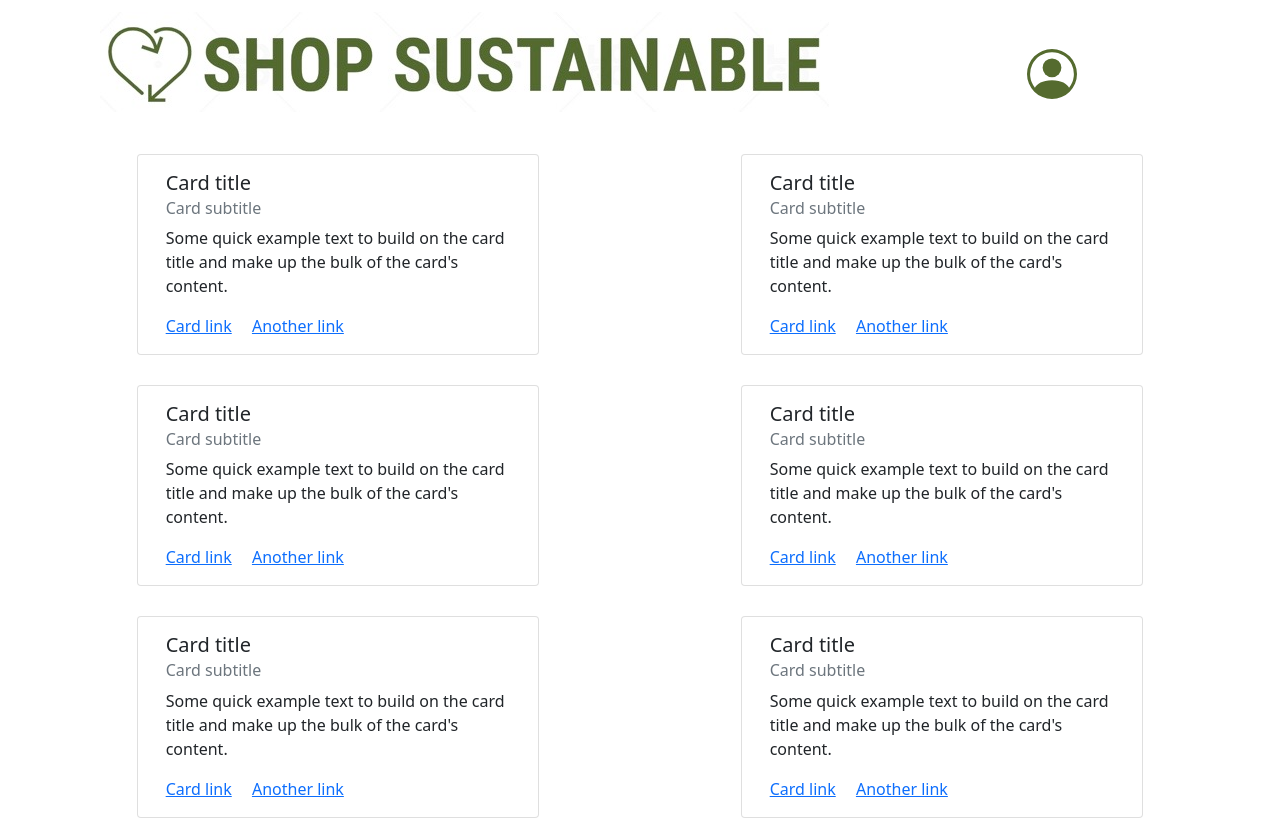
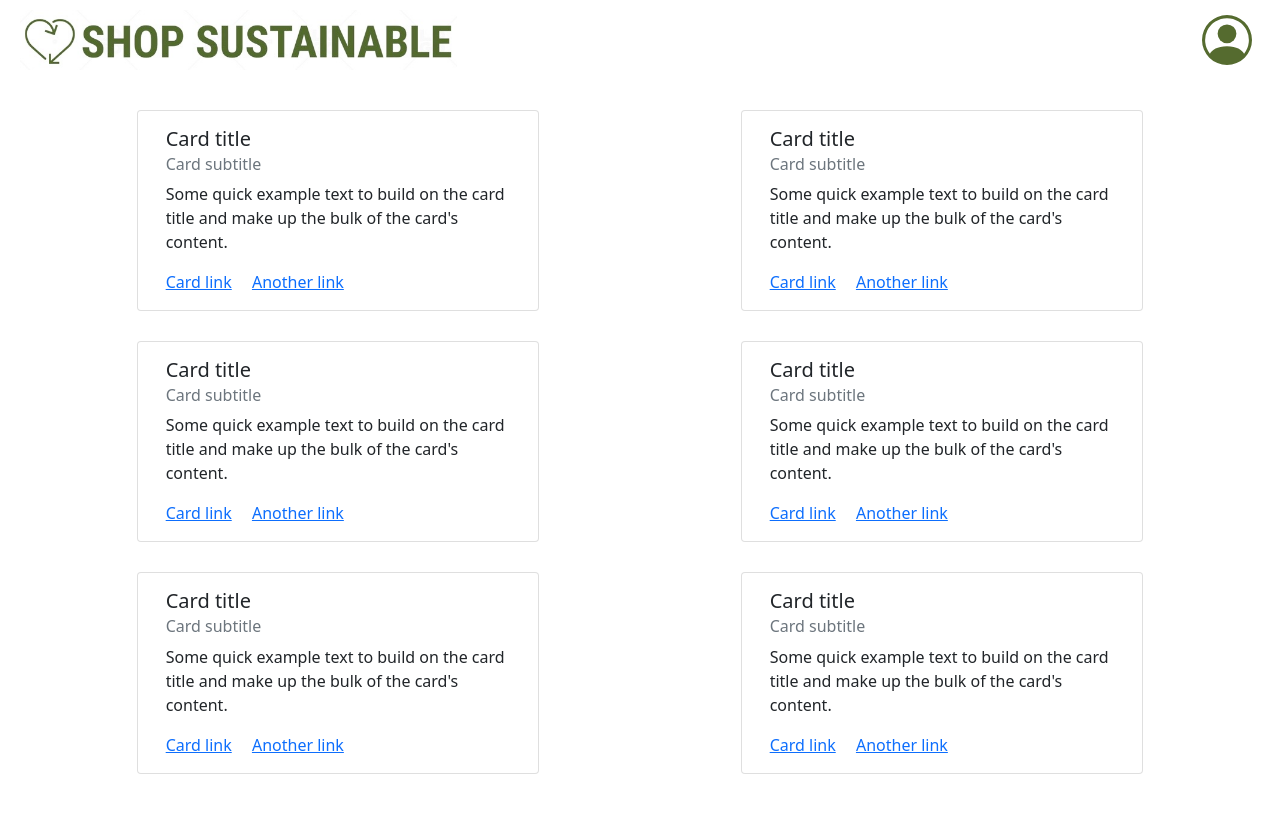
Before and after one commit to pvandhana/SustainabilityProject, a plain HTML site: page search.html in a window 1280 px wide. Drawn offline with nearby package versions, Linux system fonts and the light colour scheme; a script that the page names is missing.

Commit message:
connect-pages

```diff
--- a/index.html
+++ b/index.html
@@ -1,7 +1,7 @@
 <!DOCTYPE html>
 
 <head>
-    <link rel="stylesheet" href="style.css">
+    <link rel="stylesheet" href="index-style.css">
     <link rel="stylesheet" href="https://cdn.jsdelivr.net/npm/bootstrap@4.6.1/dist/css/bootstrap.min.css" integrity="sha384-zCbKRCUGaJDkqS1kPbPd7TveP5iyJE0EjAuZQTgFLD2ylzuqKfdKlfG/eSrtxUkn" crossorigin="anonymous">
     <script src="https://cdn.jsdelivr.net/npm/@popperjs/core@2.9.2/dist/umd/popper.min.js" integrity="sha384-IQsoLXl5PILFhosVNubq5LC7Qb9DXgDA9i+tQ8Zj3iwWAwPtgFTxbJ8NT4GN1R8p" crossorigin="anonymous"></script>
     <script src="https://cdn.jsdelivr.net/npm/jquery@3.5.1/dist/jquery.slim.min.js" integrity="sha384-DfXdz2htPH0lsSSs5nCTpuj/zy4C+OGpamoFVy38MVBnE+IbbVYUew+OrCXaRkfj" crossorigin="anonymous"></script>
@@ -15,7 +15,7 @@
                 <a clas="nav-link" href="index.html"><img src="logo.jpg" alt="Logo" style="height: 60px; object-fit: cover;"></a>
             </li>
         </ul>
-        <div class="collapse navbar-collapse justify-content-end" id="navbarToggle" style="margin-right: 15px;">
+        <div class="collapse navbar-collapse justify-content-end" id="navbarToggle">
             <ul class="nav navbar-nav">
                 <li class="nav-item justify-content-end">
                     <a class="nav-link" href="profile.html">
@@ -37,7 +37,7 @@
                 <hr class="my-4" style="background-color: #556B2F;">
                 <p>Description</p>
             </div>
-            <a class="btn btn-primary btn-lg" id="search-button" href="search-page.html" role="button">Start searching!</a>
+            <a class="btn btn-primary btn-lg" id="search-button" href="search.html" role="button">Start searching!</a>
         </div>
     </div>
     <div class="container" style="margin-top: 50px; margin-bottom: 50px;">
--- a/search.html
+++ b/search.html
@@ -9,13 +9,13 @@
 </head>
 
 <body style="background-color: #FFFFFF;">
-        <nav class="navbar navbar-expand-lg" style="height: 100px;">
+    <nav class="navbar navbar-expand-lg" style="height: 80px;">
         <ul class="nav navbar-nav">
             <li class="nav-item justify-content-center">
-                    <a clas="nav-link" href="index.html"><img src="logo.jpg" alt="Logo"></a>
+                <a clas="nav-link" href="index.html"><img src="logo.jpg" alt="Logo" style="height: 60px; object-fit: cover; margin-left: 20px;"></a>
             </li>
         </ul>
-            <div class="collapse navbar-collapse justify-content-end" id="navbarToggle" style="margin-right: 15px;">
+        <div class="collapse navbar-collapse justify-content-end" id="navbarToggle" style="margin-right: 20px;">
             <ul class="nav navbar-nav">
                 <li class="nav-item justify-content-end">
                     <a class="nav-link" href="profile.html">
```
Lines whose indentation alone changed are shown as unchanged.
